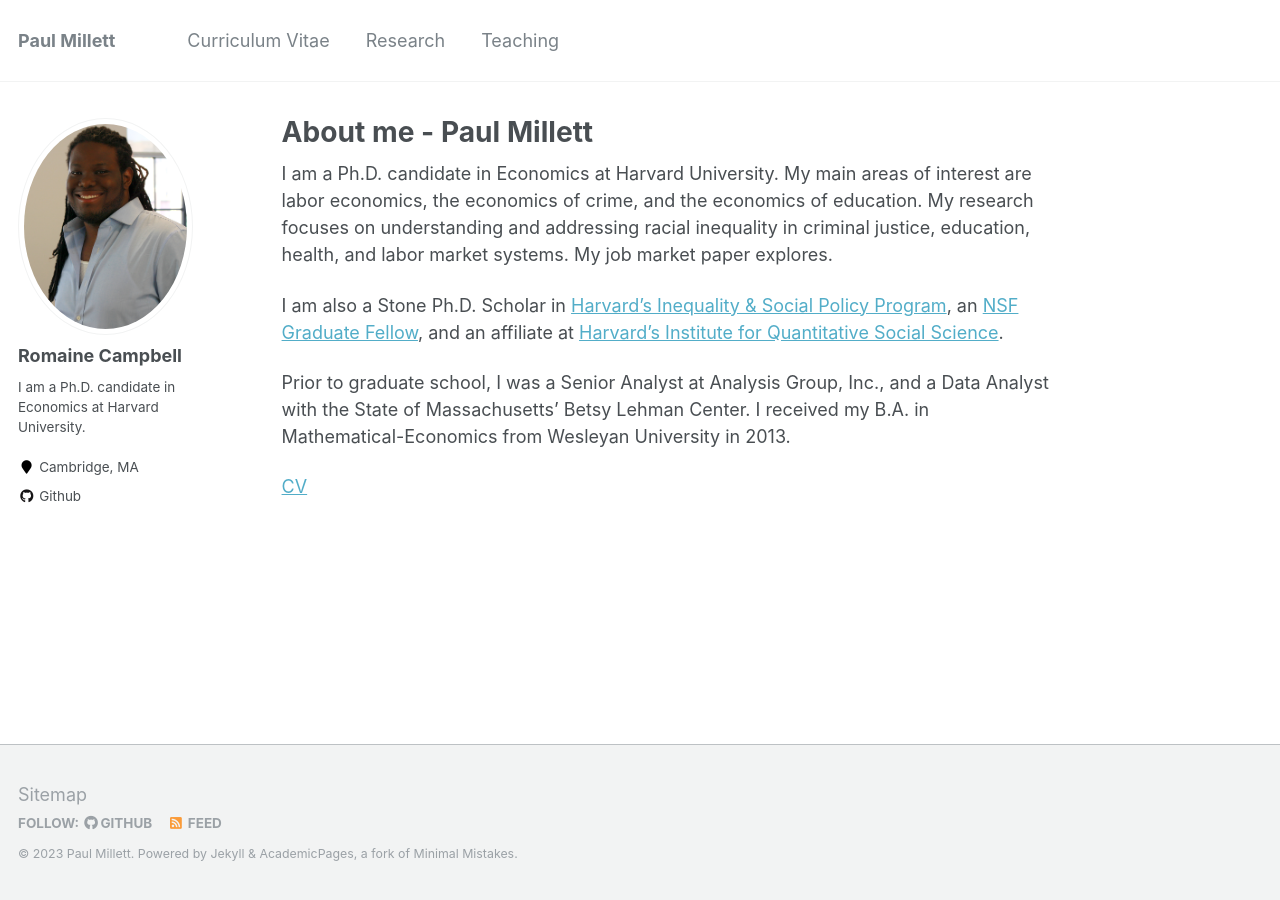
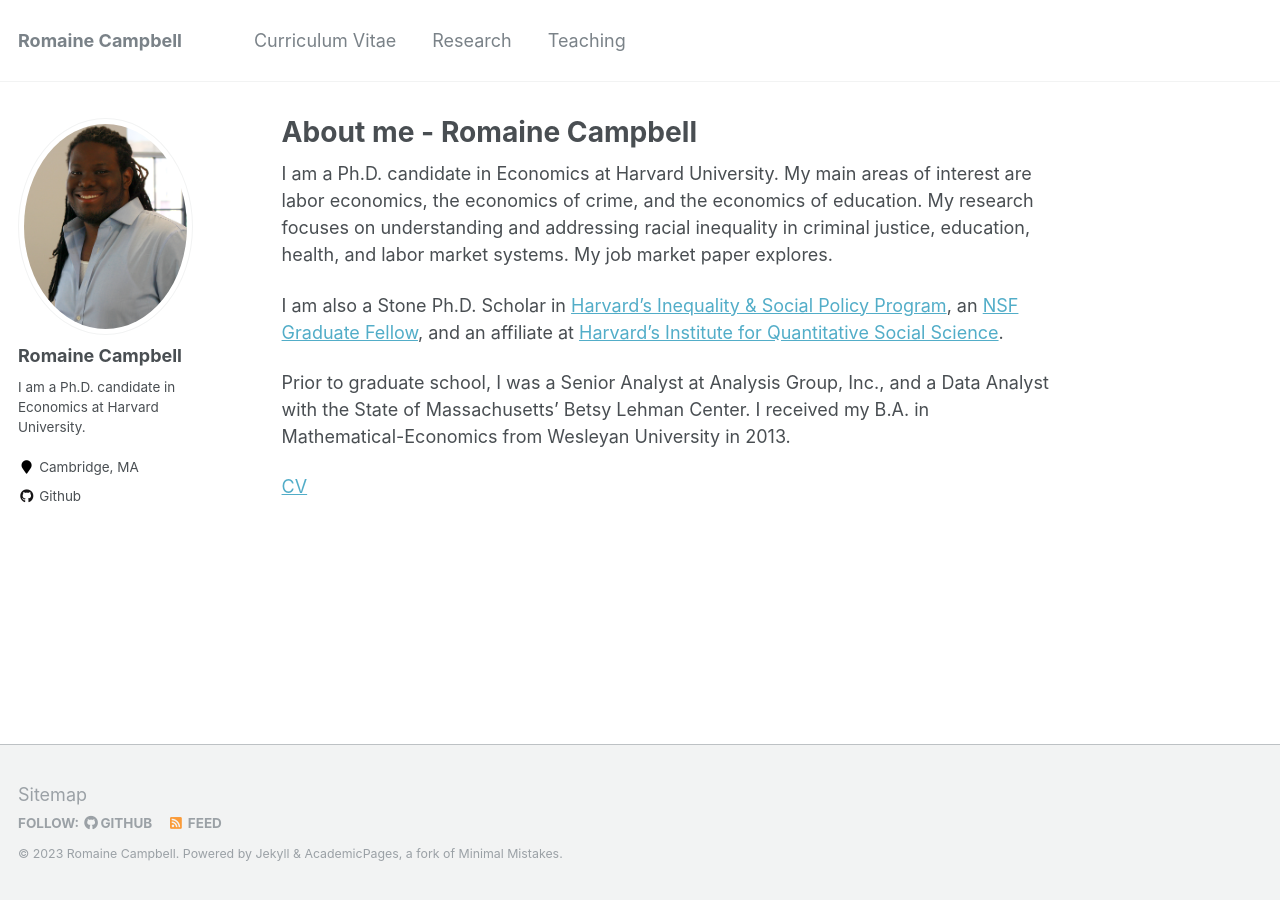
Before and after one commit to romaineacampbell/romaineacampbell.github.io, a Jekyll site: the page built from _pages/about.md, in a window 1280 px wide. Built offline with Jekyll 4.4.1, drawn with Linux system fonts in a browser that asks for light colours.

Commit message:
Updated config and about.md

```diff
--- a/_config.yml
+++ b/_config.yml
@@ -7,11 +7,11 @@
 
 # Site Settings
 locale                   : "en-US"
-title                    : "Paul Millett    "
+title                    : "Romaine Campbell    "
 title_separator          : "-"
-name                     : &name "Paul Millett"
+name                     : &name "Romaine Campbell"
 description              : &description "personal description"
-url                      : https://pmmillett.github.io # the base hostname & protocol for your site e.g. "https://mmistakes.github.io"
+url                      : https://romainecampbell.github.io # the base hostname & protocol for your site e.g. "https://mmistakes.github.io"
 baseurl                  : "" # the subpath of your site, e.g. "/blog"
 repository               : "academicpages/academicpages.github.io"
 teaser                   :  # filename of teaser fallback teaser image placed in /images/, .e.g. "500x300.png"
--- a/_pages/about.md
+++ b/_pages/about.md
@@ -1,6 +1,6 @@
 ---
 permalink: /
-title: "About me - Paul Millett"
+title: "About me - Romaine Campbell"
 excerpt: "About me"
 author_profile: true
 redirect_from:
```
